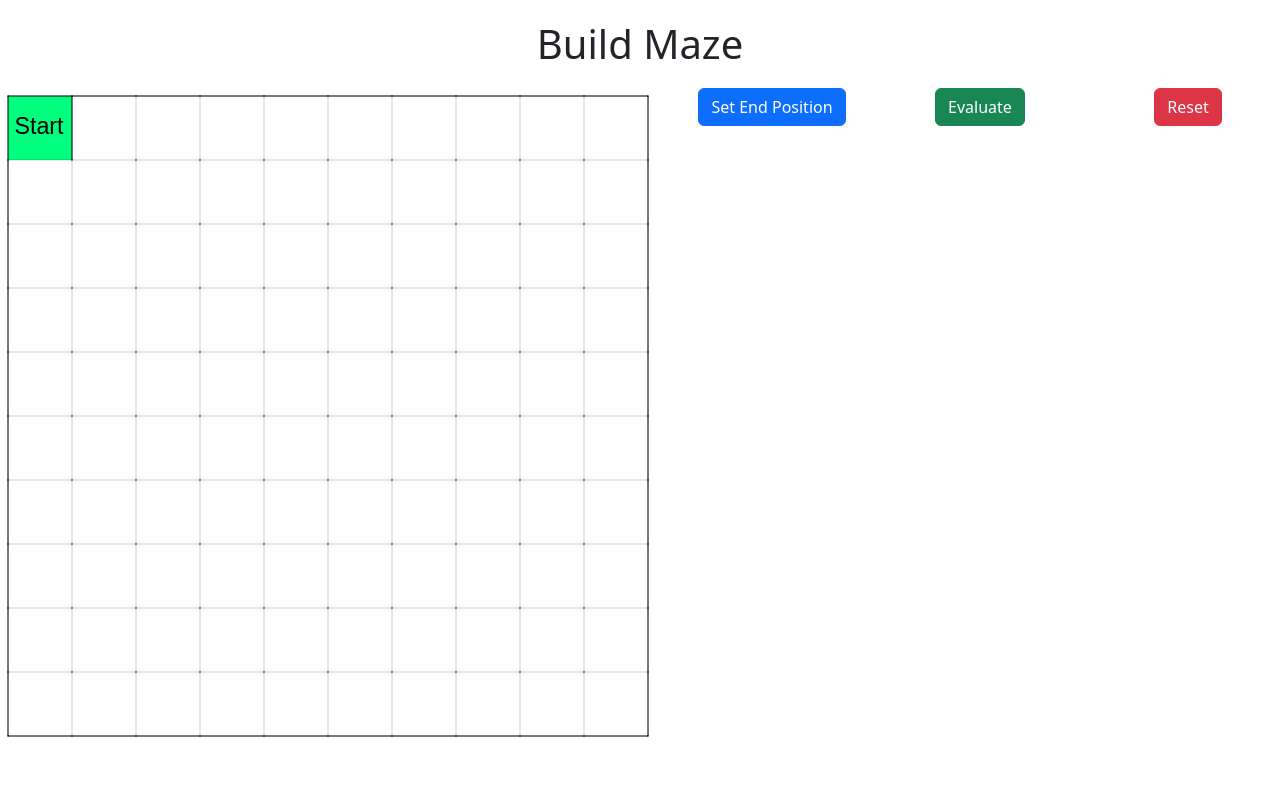
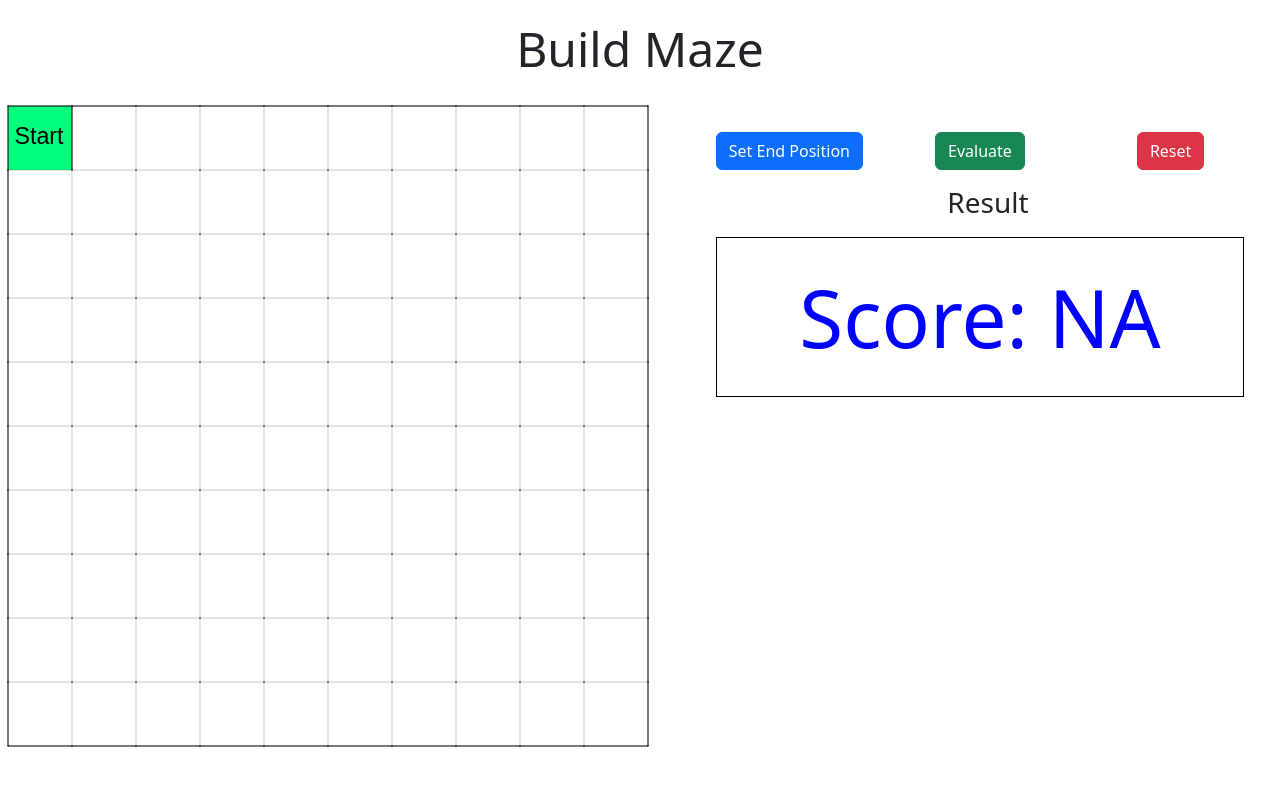
Before and after one commit to eukalyptual/maze_page, a Flask app: page / in a window 1280 px wide. Shown: the top 786 px of the page. Run offline with Flask 2, Linux system fonts and the light colour scheme.

Commit message:
get score

```diff
--- a/backend.py
+++ b/backend.py
@@ -1,4 +1,5 @@
 from flask import Flask, request, jsonify, render_template
+from time import sleep
 
 app = Flask(__name__)
 
@@ -10,6 +11,7 @@ def home():
 def evaluate():
     dataGot = request.get_json(force=True)
     # print(dataGot)
+    sleep(5)
     return jsonify({"score": 56})
 
-app.run(host='192.168.0.100', port=5500, debug=True)
+app.run(host='10.1.33.215', port=5500, debug=True)
--- a/static/scripts/canvas.js
+++ b/static/scripts/canvas.js
@@ -235,7 +235,10 @@ function get_state() {
 			edges_[i] = 0;
 		}
 	}
-	return { edges: edges_, end: end };
+	return {
+		edges: edges_,
+		end: end
+	};
 }
 
 function get_evaluated() {
@@ -245,12 +248,17 @@ function get_evaluated() {
 	else {
 		let url = "/evaluate";
 		let dataSend = get_state();
+		let spinner = "Result&emsp;<div class='spinner-border text-success' role='status'><span class='sr-only'></span></div>";
+		document.getElementById("score").innerHTML = ""
+		document.getElementById("result").innerHTML = spinner;
 		let xml = new XMLHttpRequest();
 		xml.open("POST", url, true);
 		xml.setRequestHeader("Content-Type", "application/x-www-form-urlencoded");
 		xml.onload = function () {
 			if (this.readyState == 4 && this.status == 200) {
 				console.log(this.responseText);
+				document.getElementById("score").innerHTML = "Score: " + JSON.parse(this.responseText).score;
+				document.getElementById("result").innerHTML = "Result";
 			}
 		}
 		xml.send(JSON.stringify(dataSend));
@@ -263,7 +271,7 @@ function toggle_end_button() {
 		end_toggle_button.innerHTML = "Set End Position";
 	}
 	else {
-		end_toggle_button.innerHTML = "&emsp;Put Barriers&emsp;";
+		end_toggle_button.innerHTML = "Put More Barriers";
 	}
 	mode = !mode
 }
--- a/static/styles/style.css
+++ b/static/styles/style.css
@@ -1,4 +1,4 @@
-*{
+* {
 	margin: 0;
 	padding: 0;
 }
@@ -7,9 +7,27 @@
 	border: 1px solid black;
 } */
 
-.heading{
+.heading {
 	text-align: center;
 	margin: 10px;
 	padding-top: 10px;
 	padding-bottom: 10px;
+	font-size: 3em;
 }
+
+.result {
+	border: 1px solid black;
+	top: 50%;
+	left: 50%;
+	height: 20vh;
+	margin: 10px;
+}
+
+#score {
+	position: relative;
+	top:50%;
+	left:50%;
+	transform: translate(-50%, -50%);
+	color: blue;
+	font-size: 5em;
+}
--- a/templates/index.html
+++ b/templates/index.html
@@ -18,18 +18,26 @@
 		<div class="col text-center">
 			<canvas></canvas>
 		</div>
-		<div class="col text-center">
+		<div class="col text-center" style="margin: 2%;">
 			<div class="row">
-				<div class="col">
+				<div class="col m-2">
 					<button type="button" class="btn btn-primary" id="put_end">Set End Position</button>
 				</div>
-				<div class="col">
+				<div class="col m-2">
 					<button type="button" class="btn btn-success" data-bs-toggle="modal"
 						data-bs-target="#exampleModal2">Evaluate</button>
 				</div>
-				<div class="col">
+				<div class="col m-2">
 					<button type="button" class="btn btn-danger" data-bs-toggle="modal"
 						data-bs-target="#exampleModal1">Reset</button>
+				</div>
+			</div>
+			<div class="row">
+				<h3 class="text-center m-2" id="result">Result</h3>
+				<div class="container" >
+					<div class="result">
+						<h1 id="score">Score: NA</h1>
+					</div>
 				</div>
 			</div>
 		</div>
@@ -40,7 +48,7 @@
 		<div class="modal-dialog">
 			<div class="modal-content">
 				<div class="modal-header">
-					<h5 class="modal-title" id="exampleModal1Label">Modal title</h5>
+					<h5 class="modal-title" id="exampleModal1Label">Reset</h5>
 					<button type="button" class="btn-close" data-bs-dismiss="modal" aria-label="Close"></button>
 				</div>
 				<div class="modal-body">
@@ -60,7 +68,7 @@
 		<div class="modal-dialog">
 			<div class="modal-content">
 				<div class="modal-header">
-					<h5 class="modal-title" id="exampleModal2Label">Modal title</h5>
+					<h5 class="modal-title" id="exampleModal2Label">Evaluate</h5>
 					<button type="button" class="btn-close" data-bs-dismiss="modal" aria-label="Close"></button>
 				</div>
 				<div class="modal-body">
```
